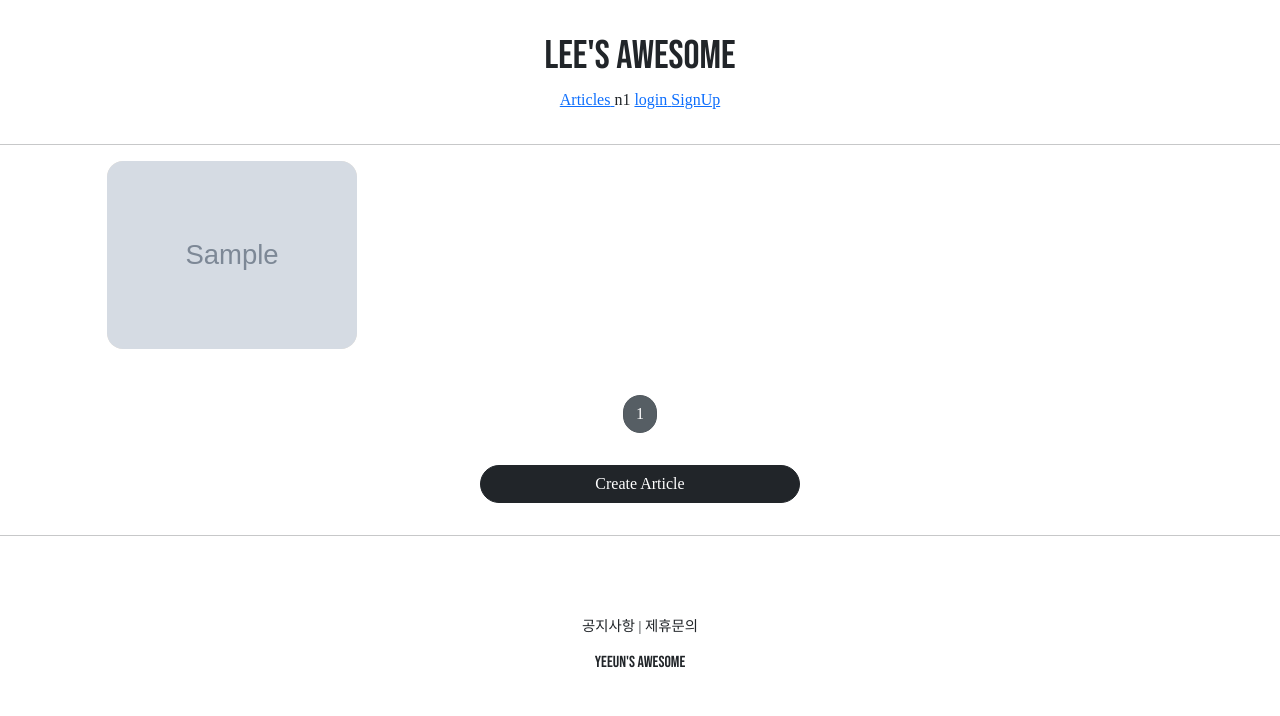
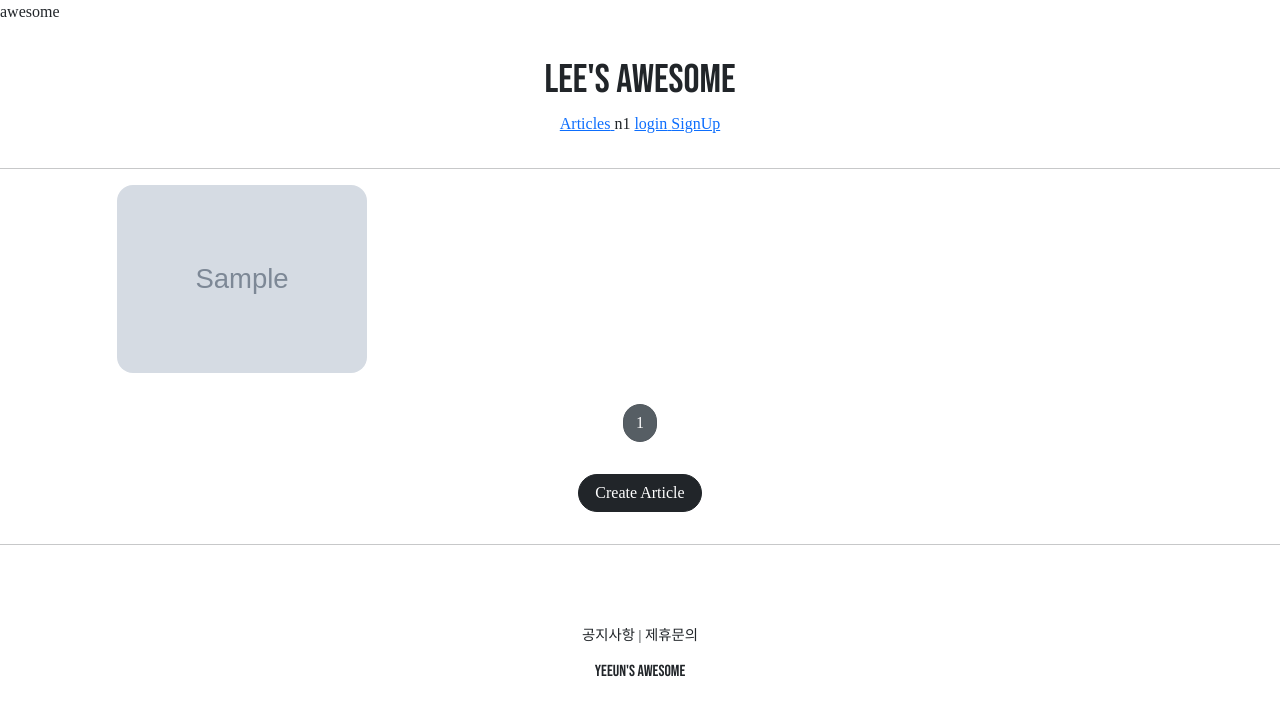
Before and after one commit to synodical/pinterest-django, a Django app: template articleapp/templates/articleapp/list.html in a window 1280 px wide. Shown: the top 716 px of the page. Run offline with Django 3.2, Linux system fonts and the light colour scheme; the template is opened without the code that fills it: most values are stand-ins (such as "Sample title", 1, 10 or a date in 2020); grey boxes marked "Sample" are stand-in pictures; some libraries are stand-ins or nearby versions; some web fonts are replaced.

Commit message:
django course 39

```diff
--- a/articleapp/templates/articleapp/list.html
+++ b/articleapp/templates/articleapp/list.html
@@ -3,9 +3,16 @@
 
 {% block content %}
 <style>
+	.container {
+		padding: 0;
+		margin: 0, auto;
+	}
+
+	.container a {
+		width: 45%;
+		max-width: 250px;
+	}
 	.container div {
-		width: 250px;
-		background-color: antiquewhite;
 		display: flex;
 		justify-content: center;
 		align-items: center;
@@ -38,7 +45,7 @@
 	{% include 'snippets/pagination.html' with page_obj=page_obj %}
 
 	<div style="text-align: center">
-		<a href="{% url 'articleapp:create' %}" class="btn btn-dark rounded-pill col-3 mt-3 mb-3">
+		<a href="{% url 'articleapp:create' %}" class="btn btn-dark rounded-pill mt-3 mb-3 px-3">
 			Create Article
 		</a>
 	</div>
--- a/awesome/settings.py
+++ b/awesome/settings.py
@@ -38,7 +38,7 @@ SECRET_KEY = env('SECRET_KEY')
 # SECURITY WARNING: don't run with debug turned on in production!
 DEBUG = True
 
-ALLOWED_HOSTS = []
+ALLOWED_HOSTS = ['*']
 
 
 # Application definition
--- a/static/base.css
+++ b/static/base.css
@@ -12,3 +12,9 @@
     text-align: center;
     margin: 2rem 0;
 }
+
+@media screen and (max-width:500px) {
+    html {
+        font-size-13px;
+    }
+}
--- a/static/js/magicgrid.js
+++ b/static/js/magicgrid.js
@@ -277,7 +277,7 @@ MagicGrid.prototype.listen = function listen () {
 let magicGrid = new MagicGrid({
   container: '.container',
   animate: true,
-  gutter: 30,
+  gutter: 15,
   static: true,
   useMin: true
 });
--- a/templates/head.html
+++ b/templates/head.html
@@ -2,6 +2,7 @@
 
 <head>
     <meta charset="UTF-8">
+    <meta name="viewport" content="width=device-width, initial-scale=1, shrink-to-fit=no"
     <title>awesome</title>
 
     <!-- Bootstrap Link -->
```
